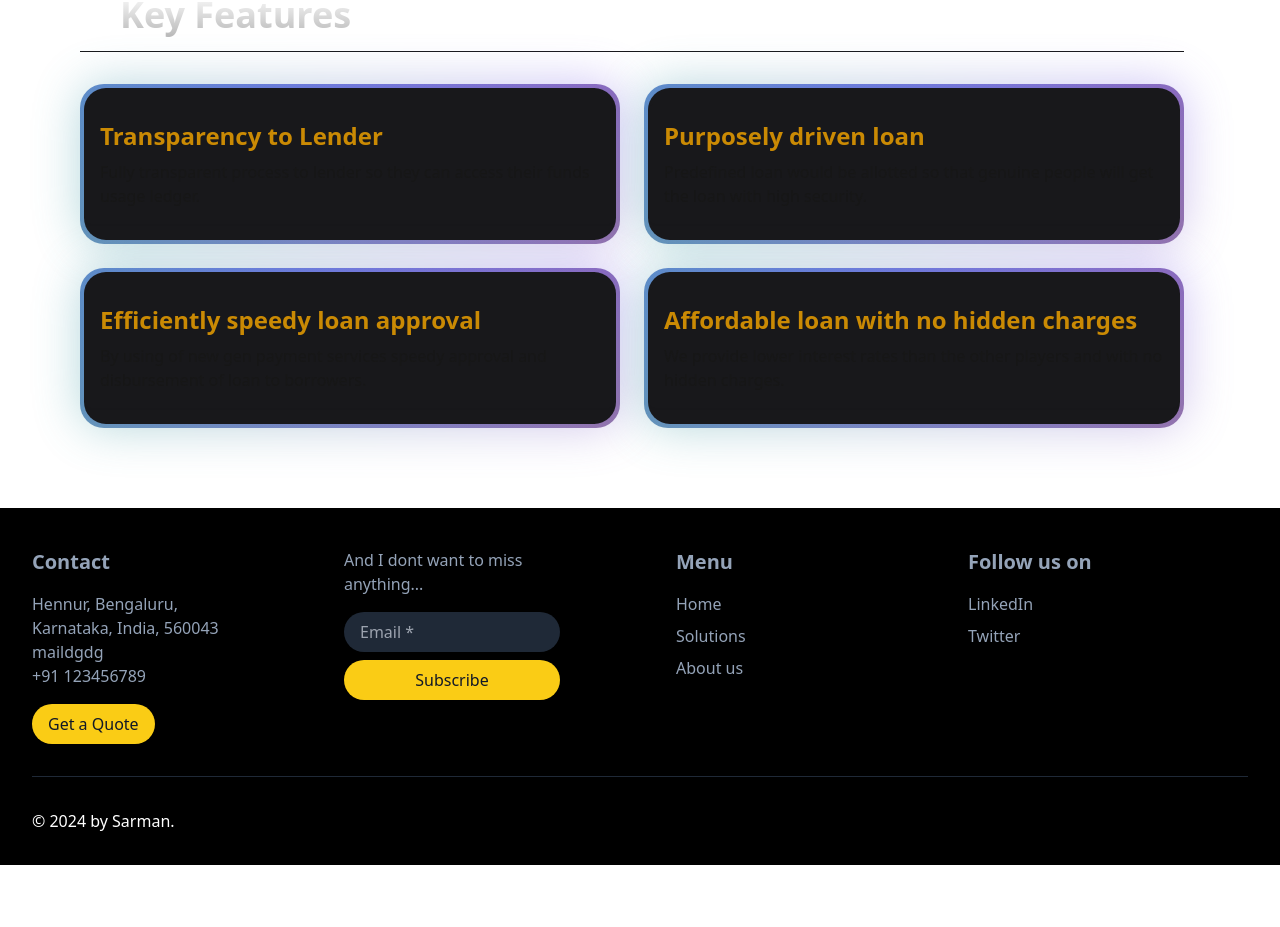
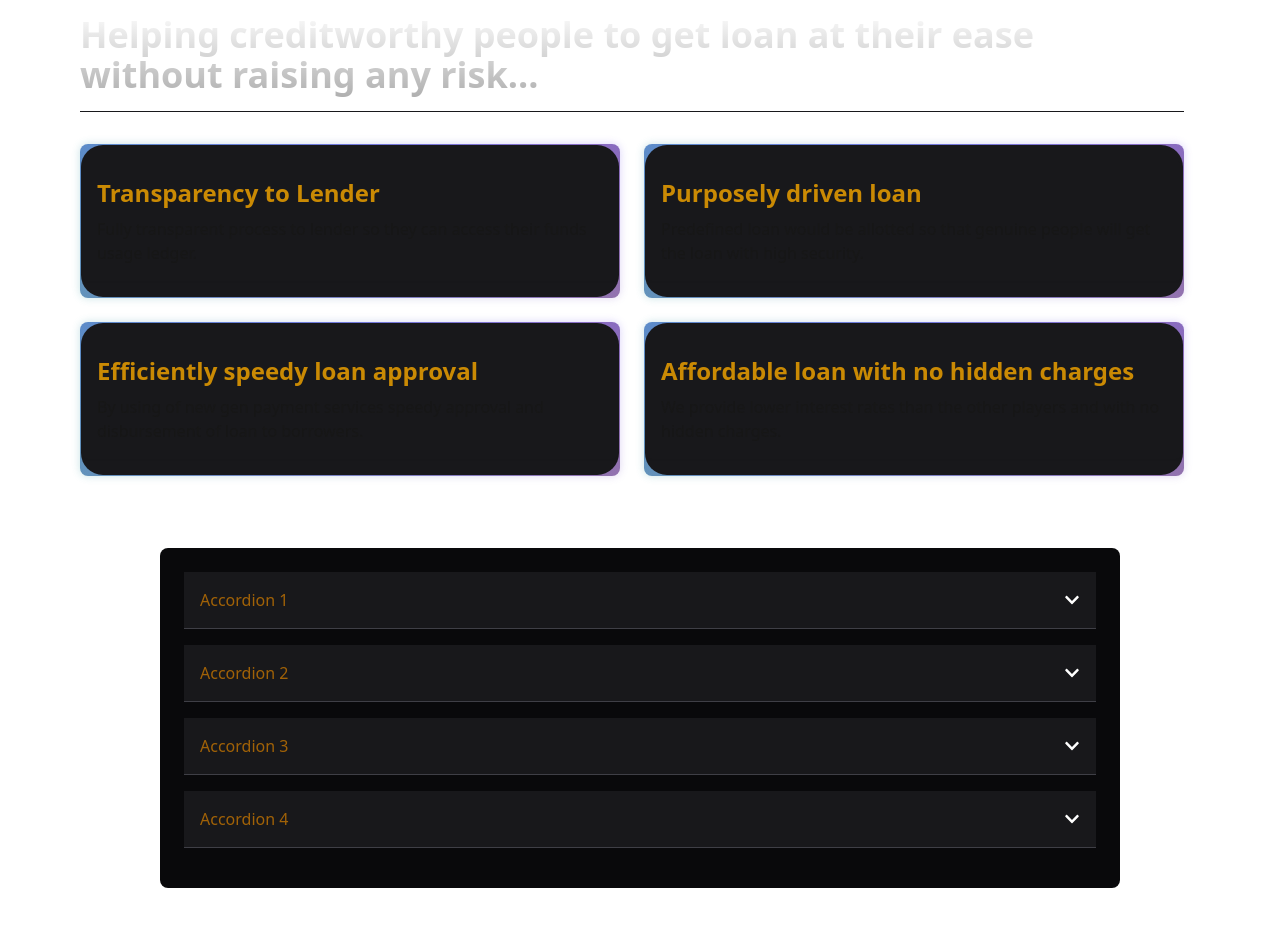
Before and after one commit to pfi-cbdc/pfi_frontend, a Next.js app: page / in a window 1280 px wide. Shown: the part 721-1648 px from the top of the page. Before the commit the page ends 1586 px from the top, so only its background shows below. Built offline with nearby package versions, Linux system fonts and the light colour scheme.

Commit message:
home-page

```diff
--- a/app/contact/page.jsx
+++ b/app/contact/page.jsx
@@ -17,7 +17,7 @@ const ContactForm = () => {
 
   return (
     <div className="relative min-h-screen overflow-hidden pb-5">
-      <Image
+      {/*<Image
         src="/images/contact.jpg"
         alt="Contact background"
         layout="fill"
@@ -25,7 +25,7 @@ const ContactForm = () => {
         quality={100}
         className="pr-12 pl-1 w-full h-auto"
         priority
-      />
+      /> */}
 
       <div className={`absolute inset-0 bg-black bg-opacity-50 transition-transform duration-1000 ease-out ${showContent ? 'translate-x-0' : 'translate-x-full'}`} />
       <div className={`relative pt-24 p-1 flex justify-end items-center h-full transition-transform duration-1000 ease-out ${showContent ? 'translate-x-0' : 'translate-x-full'}`}>
--- /dev/null
+++ b/components/Accordion.jsx
@@ -0,0 +1,43 @@
+'use client'
+import { useState } from 'react';
+import { FaChevronDown, FaChevronUp } from 'react-icons/fa'; // Install react-icons for arrow icons
+
+const AccordionItem = ({ title, content }) => {
+  const [isOpen, setIsOpen] = useState(false);
+
+  const toggleAccordion = () => {
+    setIsOpen(!isOpen);
+  };
+
+  return (
+    <div className="border-b border-zinc-700 mb-4">
+      <div
+        className="flex justify-between items-center cursor-pointer p-4 bg-zinc-900 text-white"
+        onClick={toggleAccordion}
+      >
+        <h3 className="text-yellow-700">{title}</h3>
+        {isOpen ? <FaChevronUp /> : <FaChevronDown />}
+      </div>
+      {isOpen && <div className="p-4 bg-zinc-900 text-slate-300">{content}</div>}
+    </div>
+  );
+};
+
+const Accordion = () => {
+  const items = [
+    { title: 'Accordion 1', content: 'Description for Accordion 1' },
+    { title: 'Accordion 2', content: 'Description for Accordion 2' },
+    { title: 'Accordion 3', content: 'Description for Accordion 3' },
+    { title: 'Accordion 4', content: 'Description for Accordion 4' },
+  ];
+
+  return (
+    <div className="w-4/5 mx-auto mt-8 bg-zinc-950 p-6 rounded-lg">
+      {items.map((item, index) => (
+        <AccordionItem key={index} title={item.title} content={item.content} />
+      ))}
+    </div>
+  );
+};
+
+export default Accordion;
--- a/components/Footer.jsx
+++ b/components/Footer.jsx
@@ -6,19 +6,20 @@ const Footer = () => {
       <div className="container mx-auto">
         <div className="grid grid-cols-1 md:grid-cols-2 lg:grid-cols-4 gap-8">
           <div>
-            <h3 className="text-xl font-semibold mb-4">Contact</h3>
+            <h3 className="text-xl font-semibold mb-4 text-slate-400">Contact</h3>
             {/*<p>F 303, Kruthi Apartments,</p> */}
-            <p>Hennur, Bengaluru,</p>
-            <p>Karnataka, India, 560043</p>
-            <p><a href="mailto:sales@xaults.com" className="hover:text-yellow-500">maildgdg</a></p>
-            <p><a href="tel:+919920932862" className="hover:text-yellow-500">+91 123456789</a></p>
+            <p className="text-slate-300">Hennur, Bengaluru,</p>
+            <p className="text-slate-300">Karnataka, India, 560043</p>
+            <p className="text-slate-300"><a href="mailto:sales@xaults.com" className="hover:text-yellow-500">maildgdg</a></p>
+            <p className="text-slate-300"><a href="tel:+919920932862" className="hover:text-yellow-500">+91 123456789</a></p>
             <button className="bg-yellow-400 text-gray-900 px-4 py-2 rounded-full mt-4 hover:bg-yellow-500 transition duration-300">
               Get a Quote
             </button>
           </div>
 
           <div className='mr-16'>
-            <p className="mb-4">And I dont want to miss anything...</p>
+          <h3 className="text-xl font-semibold mb-4 text-yellow-500">Subscribe to our newsletter</h3>
+            <p className="mb-4 text-slate-300">And I dont want to miss anything...</p>
             <form>
               <input type="email" placeholder="Email *" required className="bg-gray-800 text-white px-4 py-2 rounded-full mb-2 w-full" />
               <button type="submit" className="bg-yellow-400 text-gray-900 px-4 py-2 rounded-full hover:bg-yellow-500 transition duration-300 w-full">
@@ -28,7 +29,7 @@ const Footer = () => {
           </div>
 
           <div className='ml-5'>
-            <h3 className="text-xl font-semibold mb-4">Menu</h3>
+            <h3 className="text-xl font-semibold mb-4 text-slate-400">Menu</h3>
             <Link href="/" className="block mb-2 hover:text-yellow-500">Home</Link>
             <Link href="/solutions" className="block mb-2 hover:text-yellow-500">Solutions</Link>
             {/*<Link href="/technology" className="block mb-2 hover:text-yellow-500">Technology</Link> */}
@@ -36,14 +37,14 @@ const Footer = () => {
           </div>
 
           <div>
-            <h3 className="text-xl font-semibold mb-4">Follow us on</h3>
+            <h3 className="text-xl font-semibold mb-4 text-slate-400">Follow us on</h3>
             <Link href="https://www.linkedin.com" className="block mb-2 hover:text-yellow-500">LinkedIn</Link>
             <Link href="https://www.twitter.com" className="block mb-2 hover:text-yellow-500">Twitter</Link>
           </div>
         </div>
 
         <div className=" mt-8 pt-8 border-t border-gray-800 text-white">
-          <p>&copy; 2024 by Sarman.</p>
+          <p className="text-slate-300">&copy; 2024 by Sarman.</p>
         </div>
       </div>
     </footer>
--- a/components/HeroSection.jsx
+++ b/components/HeroSection.jsx
@@ -1,11 +1,19 @@
-import Link from 'next/link'
-import React from 'react'
+'use client'
+import React, { useRef } from 'react'
 import { Button } from "./ui/moving-border";
 import KeyFeatures from './KeyFeatures';
 import { BackgroundLines } from './ui/background-lines';
 import { HoverBorderGradient } from './ui/hover-border-gradient';
+import Accordion from './Accordion';
+import Link from 'next/link';
 
 function HeroSection() {
+  const keyFeaturesRef = useRef(null);
+
+  const scrollToKeyFeatures = () => {
+    keyFeaturesRef.current?.scrollIntoView({ behavior: 'smooth' });
+  };
+
   return (
     <div>
 
@@ -20,14 +28,13 @@ function HeroSection() {
             Built on DLT and Smart Contracts
           </p>
           <div className="flex justify-center mt-8">
-            <Link href="/solutions">
             <HoverBorderGradient
              containerClassName="rounded-full"
               as="button"
+              onClick={scrollToKeyFeatures}
               className="dark:bg-black bg-white text-black dark:text-white flex items-center space-x-2 p-4 px-7">
                 Read more
               </HoverBorderGradient>
-            </Link>
           </div>
         </div>
       </div>
@@ -36,9 +43,26 @@ function HeroSection() {
 
 
     {/* niche wala card*/}
-    <div className="mt-[-260px]">
+    <div className="mt-[-240px]" ref={keyFeaturesRef}>
     <KeyFeatures/>
     </div>
+
+    <div>
+      <Accordion/>
+    </div>
+
+    <div >
+      <h3 className="flex justify-center mt-8 text-3xl p-1">
+        If you&apos;d like more information about our features, get in touch today.
+        </h3>
+      <div className="flex justify-center mt-6" >
+      <Link href="/contact" className="bg-yellow-400 text-black font-semibold py-3 text-xl px-6 rounded-full hover:bg-yellow-500 ml-2">
+          Get in touch
+        </Link>
+          </div>
+
+    </div>
+
     </div>
 
 
--- a/components/KeyFeatures.jsx
+++ b/components/KeyFeatures.jsx
@@ -12,7 +12,9 @@ const FeatureBox = ({ title, description }) => (
 const CreditOfferingFeatures = () => {
   return (
     <div className="credit-offering-container max-w-6xl mx-auto pb-10 pl-4 pr-8">
-      <h1 className="text-4xl font-bold px-10 bg-clip-text text-transparent bg-gradient-to-b from-neutral-50 to-neutral-400 pb-4 mb-8 -mt-20 border-b border-zinc-900">Key Features</h1>
+      <h1 className="text-4xl font-bold  bg-clip-text text-transparent bg-gradient-to-b from-neutral-50 to-neutral-400 pb-4 mb-8 -mt-20 border-b border-zinc-900">
+      Helping creditworthy people to get loan at their ease without raising any risk...
+      </h1>
 
       <div className="features-grid grid grid-cols-1 md:grid-cols-2 gap-6">
         <BackgroundGradient className='rounded-[22px] bg-zinc-900 overflow-hidden py-4'>
--- a/components/TeamCard.jsx
+++ b/components/TeamCard.jsx
@@ -30,7 +30,7 @@ const TeamCard = () => {
       {teamMembers.map((member, index) => (
         <div
           key={index}
-          className="bg-gray-900 shadow-lg rounded-lg overflow-hidden border border-gray-700 hover:shadow-2xl transition-all duration-300 transform hover:scale-105 w-52 mx-auto"
+          className="bg-zinc-900 shadow-lg rounded-lg overflow-hidden border-b border-gray-700 hover:shadow-2xl transition-all duration-300 transform hover:scale-105 w-52 mx-auto"
         >
           <div className="relative h-48 w-full">
             <Image
@@ -38,7 +38,7 @@ const TeamCard = () => {
               alt={member.name}
               layout="fill"
               objectFit="cover"
-              className="rounded-t-lg transition-opacity duration-300 hover:opacity-80"
+              className="transition-opacity duration-300 hover:opacity-80"
             />
           </div>
           <div className="p-4 text-center">
--- a/components/ui/background-gradient.jsx
+++ b/components/ui/background-gradient.jsx
@@ -17,7 +17,7 @@ export const BackgroundGradient = ({
     },
   };
   return (
-    (<div className={cn("relative p-[4px] group", containerClassName)}>
+    (<div className={cn("relative p-[1px] group", containerClassName)}>
       <motion.div
         variants={animate ? variants : undefined}
         initial={animate ? "initial" : undefined}
@@ -35,7 +35,7 @@ export const BackgroundGradient = ({
           backgroundSize: animate ? "200% 200%" : undefined,
         }}
         className={cn(
-          "absolute inset-0 rounded-3xl z-[1] opacity-40 group-hover:opacity-70 blur-xl  transition duration-400 will-change-transform",
+          "absolute inset-0 rounded-lg z-[1] opacity-30 group-hover:opacity-50 blur-sm transition duration-400 will-change-transform",
           " bg-[radial-gradient(circle_farthest-side_at_0_100%,#00ccb1,transparent),radial-gradient(circle_farthest-side_at_100%_0,#7b61ff,transparent),radial-gradient(circle_farthest-side_at_100%_100%,#ffc414,transparent),radial-gradient(circle_farthest-side_at_0_0,#1ca0fb,#141316)]"
         )} />
       <motion.div
@@ -55,7 +55,7 @@ export const BackgroundGradient = ({
           backgroundSize: animate ? "300% 300%" : undefined,
         }}
         className={cn(
-          "absolute inset-0 rounded-3xl z-[1] will-change-transform",
+          "absolute inset-0 rounded-lg z-[1] will-change-transform",
           "bg-[radial-gradient(circle_farthest-side_at_0_80%,#00ccb1,transparent),radial-gradient(circle_farthest-side_at_80%_0,#7b61ff,transparent),radial-gradient(circle_farthest-side_at_80%_100%,#ffc414,transparent),radial-gradient(circle_farthest-side_at_0_0,#1ca0fb,#141316)]"
         )} />
       <div className={cn("relative z-10", className)}>{children}</div>
--- a/package.json
+++ b/package.json
@@ -14,6 +14,7 @@
     "next": "14.2.12",
     "react": "^18",
     "react-dom": "^18",
+    "react-icons": "^5.3.0",
     "tailwind-merge": "^2.5.2"
   },
   "devDependencies": {
```
Also changed, not shown: app/about/page.jsx (+7 -4 lines), components/ui/card-hover-effect.jsx (added, +85 -0 lines), 1 other file (tests, documents, lock files or other folders).
